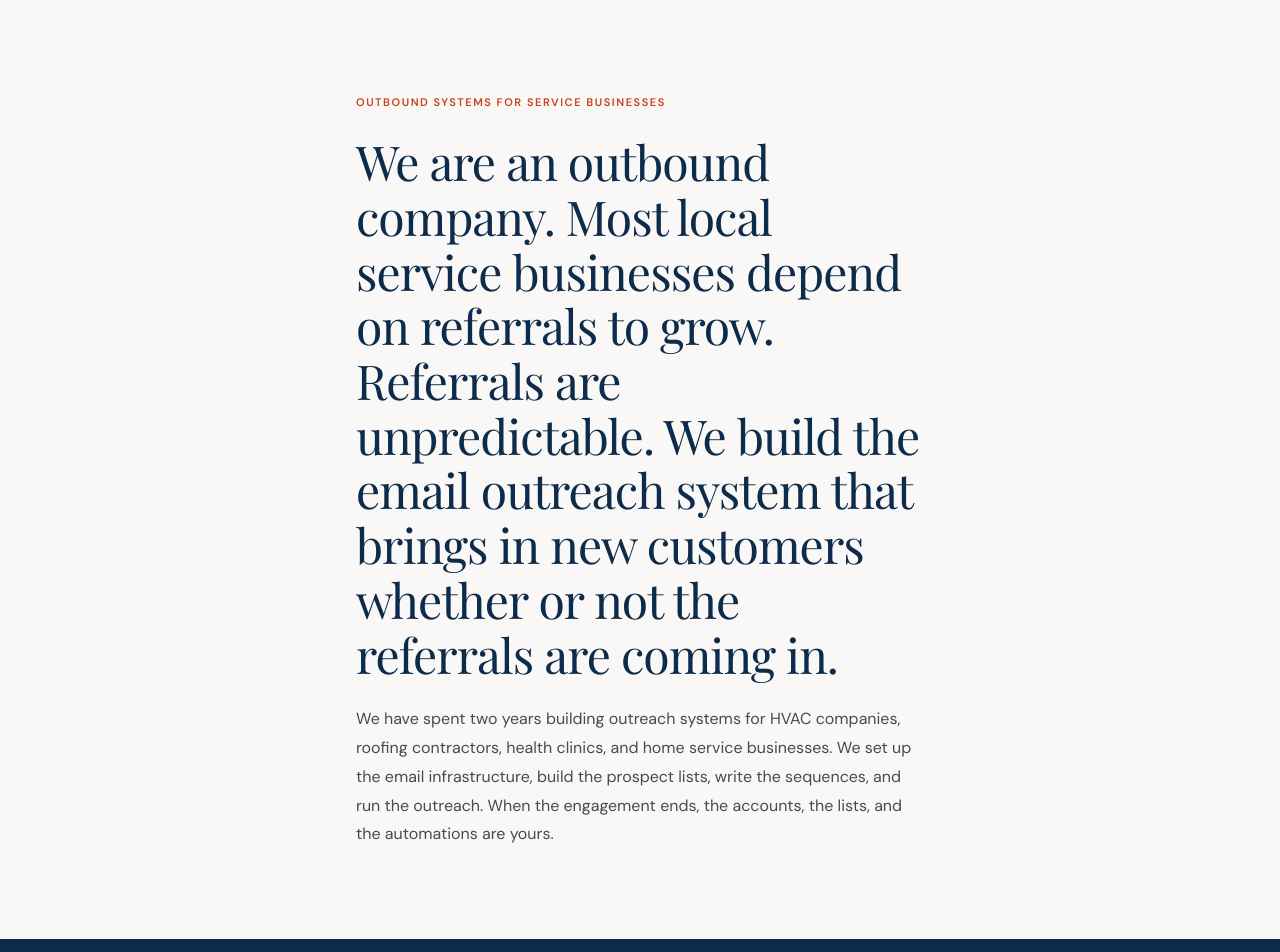
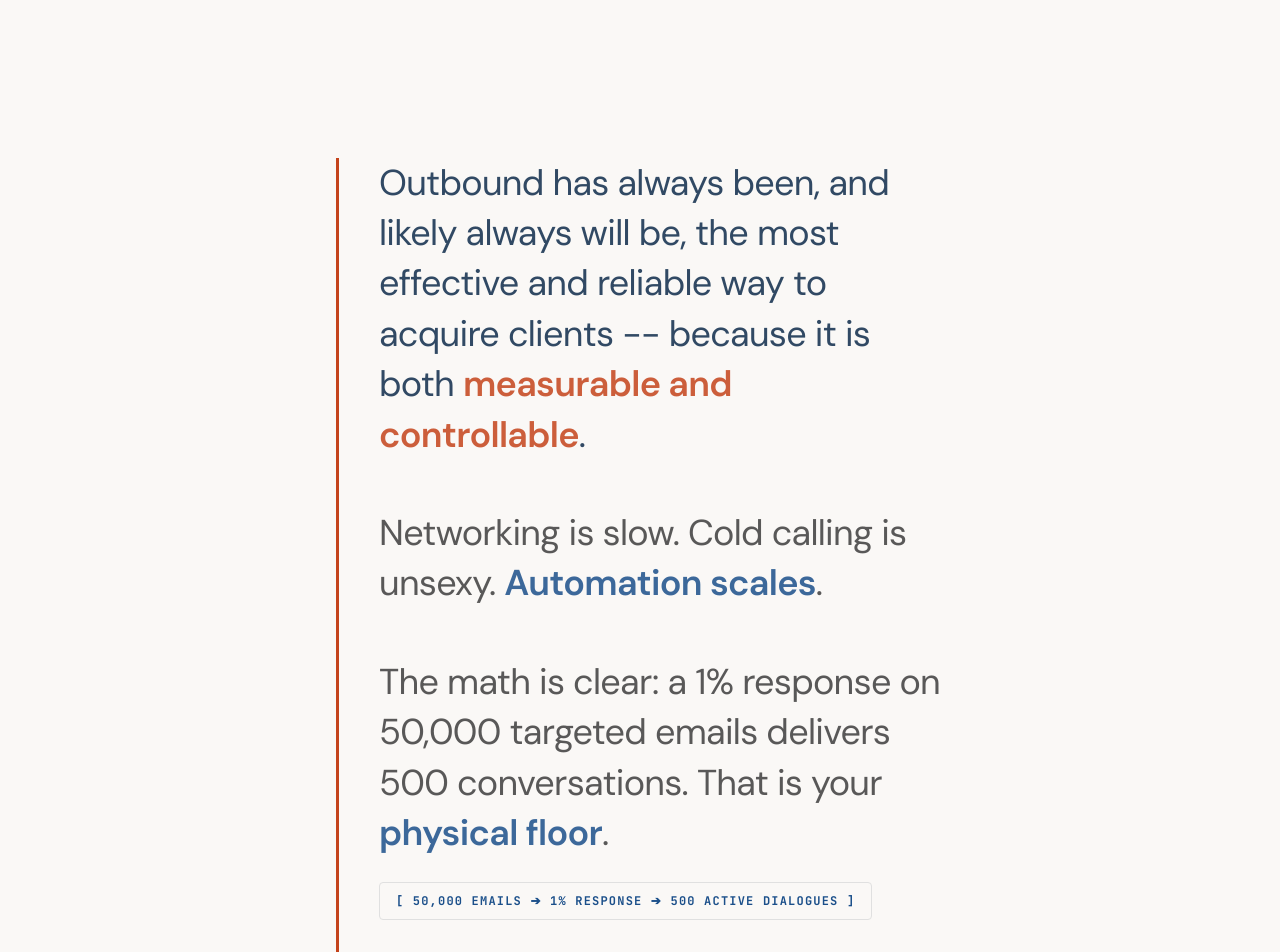
Before and after one commit to jaexochill2-code/scalesteady-engineers, a Next.js app: page / in a window 1280 px wide. Shown: the part 700-1652 px from the top of the page. Built offline with nearby package versions, Linux system fonts and the light colour scheme.

Commit message:
feat: isolated truths block redesign

```diff
--- a/src/app/globals.css
+++ b/src/app/globals.css
@@ -209,6 +209,18 @@ a { color: inherit; text-decoration: none; }
   opacity: 1;
   transform: translateY(0);
 }
+/* Tactile Focus Group for high-impact typography flow */
+.focus-group p {
+  transition: opacity 0.35s cubic-bezier(0.22, 1, 0.36, 1), transform 0.35s cubic-bezier(0.22, 1, 0.36, 1);
+  opacity: 0.85;
+}
+.focus-group:hover p {
+  opacity: 0.4;
+}
+.focus-group p:hover {
+  opacity: 1 !important;
+  transform: translateX(6px);
+}
 
 /* ── REDUCED MOTION ─────────────────────────── */
 @media (prefers-reduced-motion: reduce) {
--- a/src/app/page.tsx
+++ b/src/app/page.tsx
@@ -198,37 +198,75 @@ export default function Home() {
 
 
 
-      {/* BRIDGE */}
-      <section style={{ background: "#FAF8F6", padding: "clamp(56px, 7vw, 96px) 0" }}>
-        <div className="mx-auto px-8 sm:px-12 lg:px-24" style={{ maxWidth: "760px" }}>
+      {/* ── THE OUTBOUND TRUTHS ── */}
+      <section style={{ background: "#FAF8F6", padding: "clamp(100px, 12vw, 160px) 0" }}>
+        <div className="mx-auto px-8 sm:px-12 lg:px-24" style={{ maxWidth: "800px" }}>
 
-          <p
-            className="font-sans font-semibold uppercase"
-            style={{ fontSize: "11px", letterSpacing: "0.14em", color: "#C4431B", marginBottom: "24px" }}
-          >
-            Outbound Systems for Service Businesses
-          </p>
+          {/* Left-anchored accent border + tactile hover focus group */}
+          <div className="focus-group flex flex-col gap-12 border-l-[3px] pl-8 sm:pl-10" style={{ borderColor: "#C4431B" }}>
 
-          <h2
-            className="font-serif font-normal"
-            style={{ fontSize: "clamp(28px, 3.8vw, 48px)", lineHeight: "1.14", letterSpacing: "-0.02em", color: "#0D2B4A", marginBottom: "24px" }}
-          >
-            We are an outbound company. Most local service businesses depend on referrals to grow.
-            Referrals are unpredictable. We build the email outreach system that brings in new
-            customers whether or not the referrals are coming in.
-          </h2>
+            <p
+              className="font-sans"
+              style={{
+                fontSize: "clamp(24px, 3.2vw, 36px)",
+                lineHeight: "1.4",
+                color: "#0D2B4A",
+                fontWeight: 400,
+                letterSpacing: "-0.02em",
+              }}
+            >
+              Outbound has always been, and likely always will be, the most effective and reliable way to acquire clients -- because it is both <strong style={{ color: "#C4431B", fontWeight: 600 }}>measurable and controllable</strong>.
+            </p>
 
-          <p
-            className="font-sans"
-            style={{ fontSize: "16px", lineHeight: "1.8", color: "#4A4A4A" }}
-          >
-            We have spent two years building outreach systems for HVAC companies,
-            roofing contractors, health clinics, and home service businesses. We set up
-            the email infrastructure, build the prospect lists, write the sequences, and
-            run the outreach. When the engagement ends, the accounts, the lists, and the
-            automations are yours.
-          </p>
+            <p
+              className="font-sans"
+              style={{
+                fontSize: "clamp(24px, 3.2vw, 36px)",
+                lineHeight: "1.4",
+                color: "#3D3D3D",
+                fontWeight: 400,
+                letterSpacing: "-0.02em",
+              }}
+            >
+              Networking is slow. Cold calling is unsexy. <strong style={{ color: "#1B4F8A", fontWeight: 600 }}>Automation scales</strong>.
+            </p>
 
+            <div className="flex flex-col gap-6">
+              <p
+                className="font-sans"
+                style={{
+                  fontSize: "clamp(24px, 3.2vw, 36px)",
+                  lineHeight: "1.4",
+                  color: "#3D3D3D",
+                  fontWeight: 400,
+                  letterSpacing: "-0.02em",
+                }}
+              >
+                The math is clear: a 1% response on 50,000 targeted emails delivers 500 conversations. That is your <strong style={{ color: "#1B4F8A", fontWeight: 600 }}>physical floor</strong>.
+              </p>
+
+              {/* Monospace telemetry formula */}
+              <div
+                className="font-mono text-xs uppercase tracking-widest text-[#1B4F8A] font-bold py-2.5 px-4 bg-[#FAF8F6] border border-[#E0E0E0] inline-block self-start rounded-sm"
+              >
+                [ 50,000 emails ➔ 1% response ➔ 500 active dialogues ]
+              </div>
+            </div>
+
+            <p
+              className="font-sans"
+              style={{
+                fontSize: "clamp(24px, 3.2vw, 36px)",
+                lineHeight: "1.4",
+                color: "#0D2B4A",
+                fontWeight: 600,
+                letterSpacing: "-0.02em",
+              }}
+            >
+              The technology is ready -- the only question is whether you build this asset now, or wait until the market standard forces you to catch up.
+            </p>
+
+          </div>
         </div>
       </section>
 
@@ -378,6 +416,8 @@ export default function Home() {
 
         </div>
       </section>
+
+
 
 
 
```
